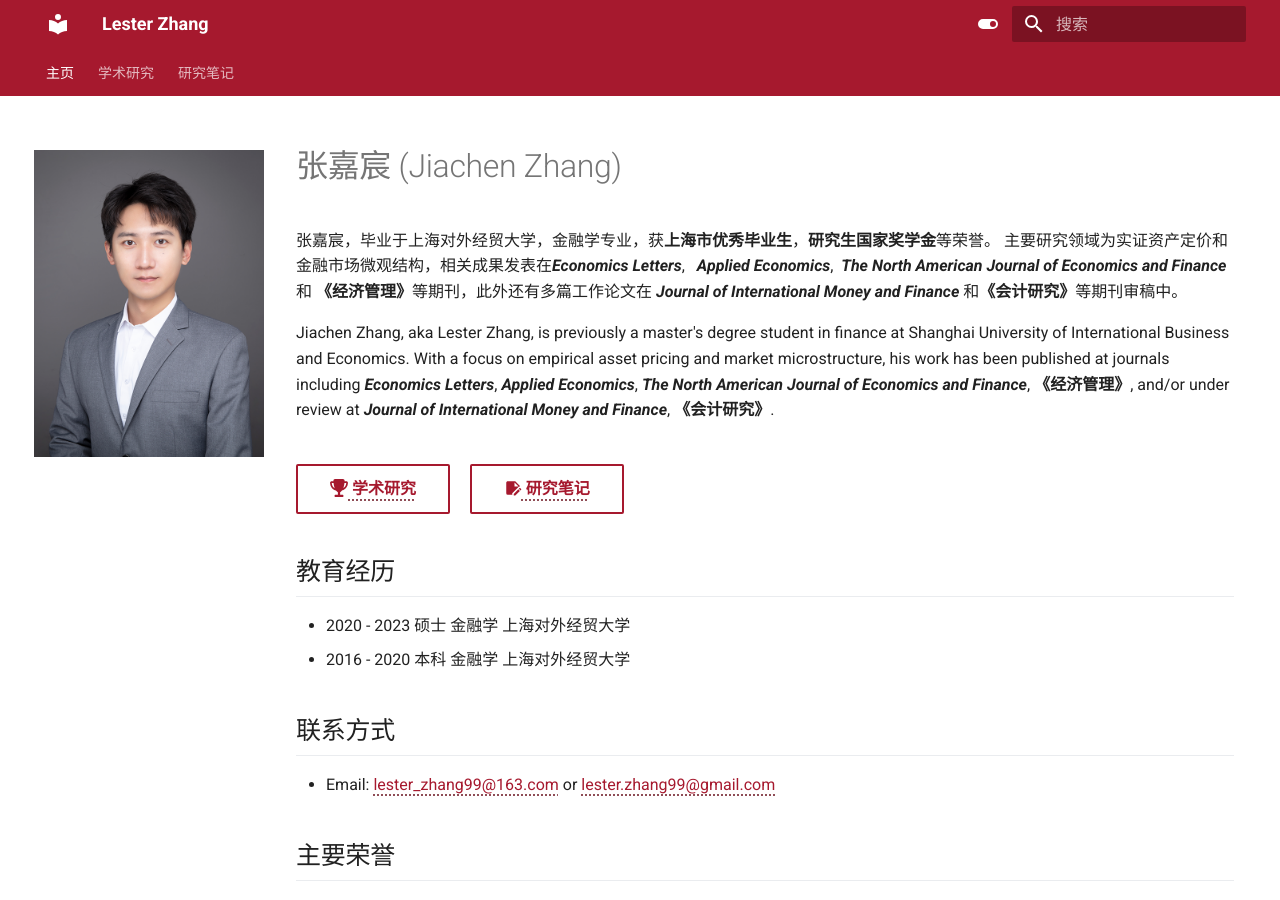
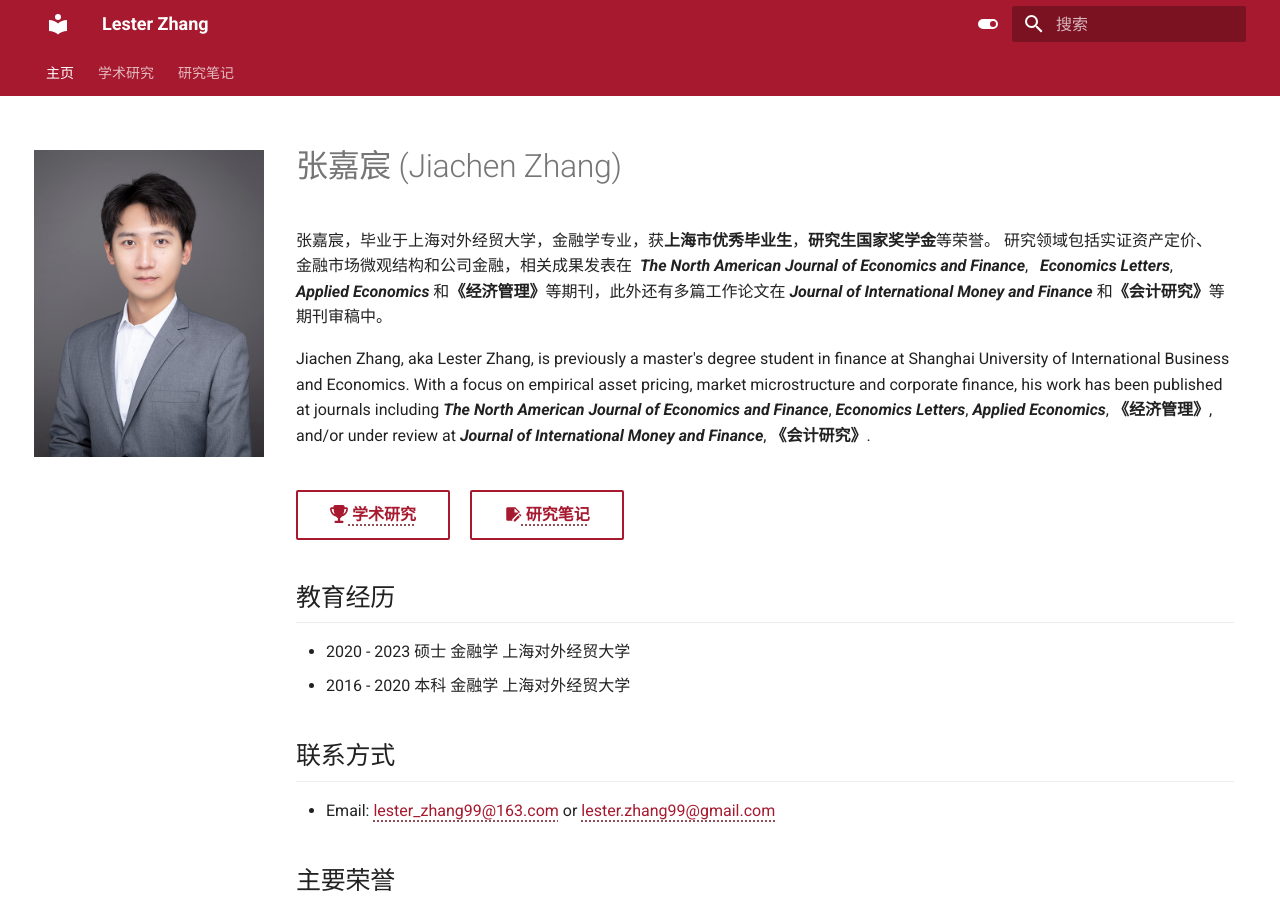
Before and after one commit to daisymilo/lester-zhang, an MkDocs documentation site: the page built from docs/index.md, in a window 1280 px wide and 900 px high. Built offline with MkDocs 1.6.1 and Material for MkDocs 9.7.7, drawn with Linux system fonts in a browser that asks for light colours.

Commit message:
$fix homepage$

```diff
--- a/docs/index.md
+++ b/docs/index.md
@@ -10,12 +10,13 @@
 <img id="hide-on-large" src="/images/profile.png" width="30%">
 
 张嘉宸，毕业于上海对外经贸大学，金融学专业，获**上海市优秀毕业生**，**研究生国家奖学金**等荣誉。
-主要研究领域为实证资产定价和金融市场微观结构，相关成果发表在**_Economics Letters_**,&nbsp;&nbsp;&nbsp;**_Applied Economics_**,
-&nbsp;**_The North American Journal of Economics and Finance_** 和
-**《经济管理》**等期刊，此外还有多篇工作论文在
+研究领域包括实证资产定价、&nbsp;&nbsp;
+金融市场微观结构和公司金融，相关成果发表在&nbsp;&nbsp;**_The North American Journal of Economics and Finance_**,&nbsp;&nbsp;&nbsp;**_Economics Letters_**,&nbsp;&nbsp;&nbsp;&nbsp;
+**_Applied Economics_**
+和**《经济管理》**等期刊，此外还有多篇工作论文在
 **_Journal of International Money and Finance_** 和**《会计研究》**等期刊审稿中。
 
-Jiachen Zhang, aka Lester Zhang, is previously a master's degree student in finance at Shanghai University of International Business and Economics. With a focus on empirical asset pricing and market microstructure, his work has been published at journals including **_Economics Letters_**, **_Applied Economics_**, **_The North American Journal of Economics and Finance_**, **《经济管理》**, and/or under review at **_Journal of International Money and Finance_**, **《会计研究》**.
+Jiachen Zhang, aka Lester Zhang, is previously a master's degree student in finance at Shanghai University of International Business and Economics. With a focus on empirical asset pricing, market microstructure and corporate finance, his work has been published at journals including **_The North American Journal of Economics and Finance_**, **_Economics Letters_**, **_Applied Economics_**, **《经济管理》**, and/or under review at **_Journal of International Money and Finance_**, **《会计研究》**.
 
 <!--:octicons-arrow-right-24: [个人简历](/cv.pdf)-->
 
```
